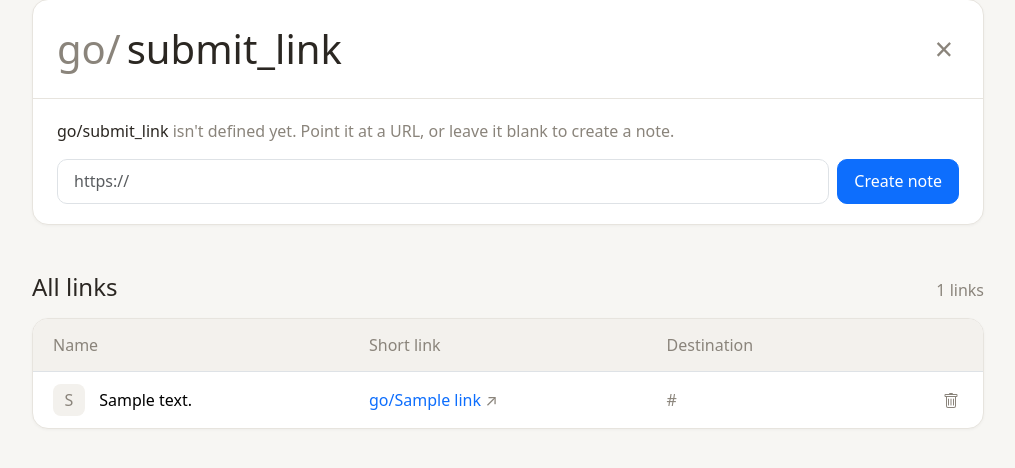
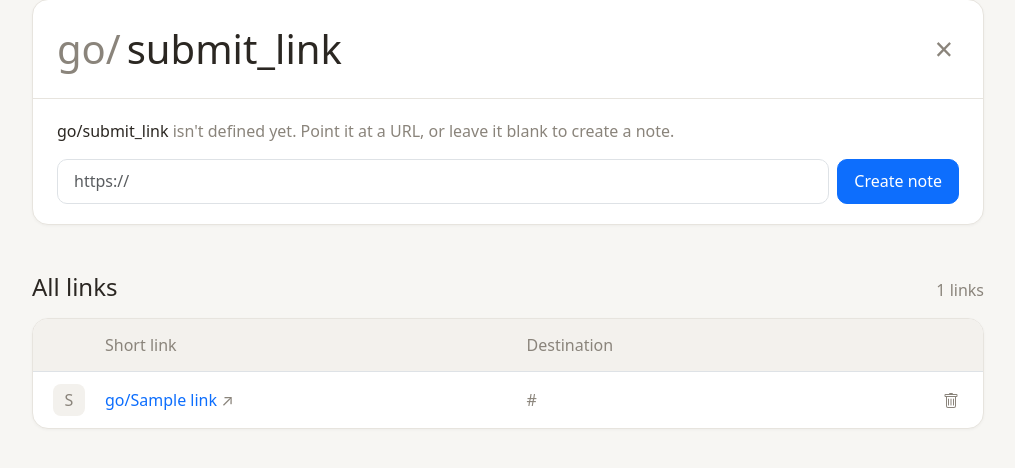
Before and after one commit to theak/go, a Flask app: page /submit_link in a window 1280 px wide. Shown: the part 65-533 px from the top of the page, without its empty margins (132-1147 px from the left). Run offline with Flask 3, Linux system fonts and the light colour scheme; tables that the repository leaves empty hold one stand-in row (values such as "Sample post"); some libraries are stand-ins or nearby versions.

Commit message:
Collapse the table's name column to just the icon
The label moves to the icon's hover title, so links without names no longer show em-dash placeholders.

Co-Authored-By: Claude Opus 5.5 <noreply@anthropic.com>
Claude-Session: https://claude.ai/code/session_01ABk7tdqXmJJMJ6TesEhj6W

```diff
--- a/static/styles.css
+++ b/static/styles.css
@@ -56,8 +56,7 @@ body {background-color: #f7f6f3;}
 #links th {padding: 14px 20px; font-weight: 500; color: var(--muted); background: var(--soft)}
 #links td {padding: 12px 20px; vertical-align: middle; border-color: var(--line)}
 #links tbody tr:last-child td {border-bottom: 0}
-#links .namecell {cursor: pointer; white-space: nowrap}
-#links .namecell .avatar {margin-right: 10px}
+#links .namecell {cursor: pointer; width: 1%; padding-right: 0}
 #links a {text-decoration: none}
 #links .url-cell {color: var(--muted)}
 .trash {border: 0; background: none; color: var(--muted); padding: 4px}
@@ -88,6 +87,4 @@ body {background-color: #f7f6f3;}
   #results .trash {grid-column: 3; grid-row: 1 / span 2}
   #recent .go {font-size: 1.25rem}
   #links th, #links td {padding: 10px 8px}
-  #links .namecell {white-space: normal}
-  #links .namecell .avatar {margin-right: 6px}
 }
--- a/templates/submitlink.html
+++ b/templates/submitlink.html
@@ -68,14 +68,14 @@
       <div class="panel">
         <table id="links" class="table mb-0">
           <thead>
-            <tr><th>Name</th><th>Short link</th><th class="d-none d-md-table-cell">Destination</th><th></th></tr>
+            <tr><th></th><th>Short link</th><th class="d-none d-md-table-cell">Destination</th><th></th></tr>
           </thead>
           <tbody>
             {% for link in links %}
             {% set icon, label = link|icon_label %}
             <tr>
-              <td class="namecell" title="Rename" onclick="rename({{ link.id }}, '{{domain}}/{{ link.name }}')">
-                <span class="avatar">{{ icon }}</span> {{ label or '—' }}
+              <td class="namecell" title="{{ label or 'Click to name' }}" onclick="rename({{ link.id }}, '{{domain}}/{{ link.name }}')">
+                <span class="avatar">{{ icon }}</span>
               </td>
               <td class="text-nowrap"><a href="{{ link.url }}" target="_blank" data-go="{{ link.name }}">{{domain}}/{{ link.name }}</a> <span class="muted">↗</span></td>
               <td class="url-cell d-none d-md-table-cell" title="{{ link.url }}" onclick="editUrl({{ link.id }}, '{{ link.url }}')">
```
